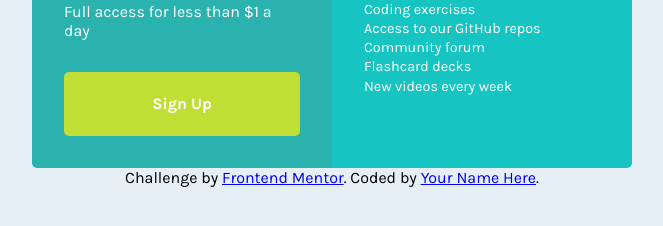
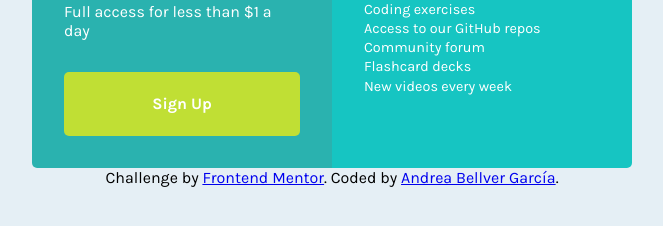
Before and after one commit to ponisworld/single-price-grid-component-master, a plain HTML site: page index.html in a window 1280 px wide. Shown: the part 458-684 px from the top of the page, without its empty margins (308-971 px from the left). Drawn offline with Linux system fonts and the light colour scheme.

Commit message:
me había olvidado de poner mi nombre ><

```diff
--- a/index.html
+++ b/index.html
@@ -57,7 +57,7 @@
   <footer>
     <p class="attribution">
       Challenge by <a href="https://www.frontendmentor.io?ref=challenge" target="_blank">Frontend Mentor</a>.
-      Coded by <a href="#">Your Name Here</a>.
+      Coded by <a href="https://www.linkedin.com/in/andrea-bellver-garcia/">Andrea Bellver García</a>.
     </p>
   </footer>
 </body>
```
